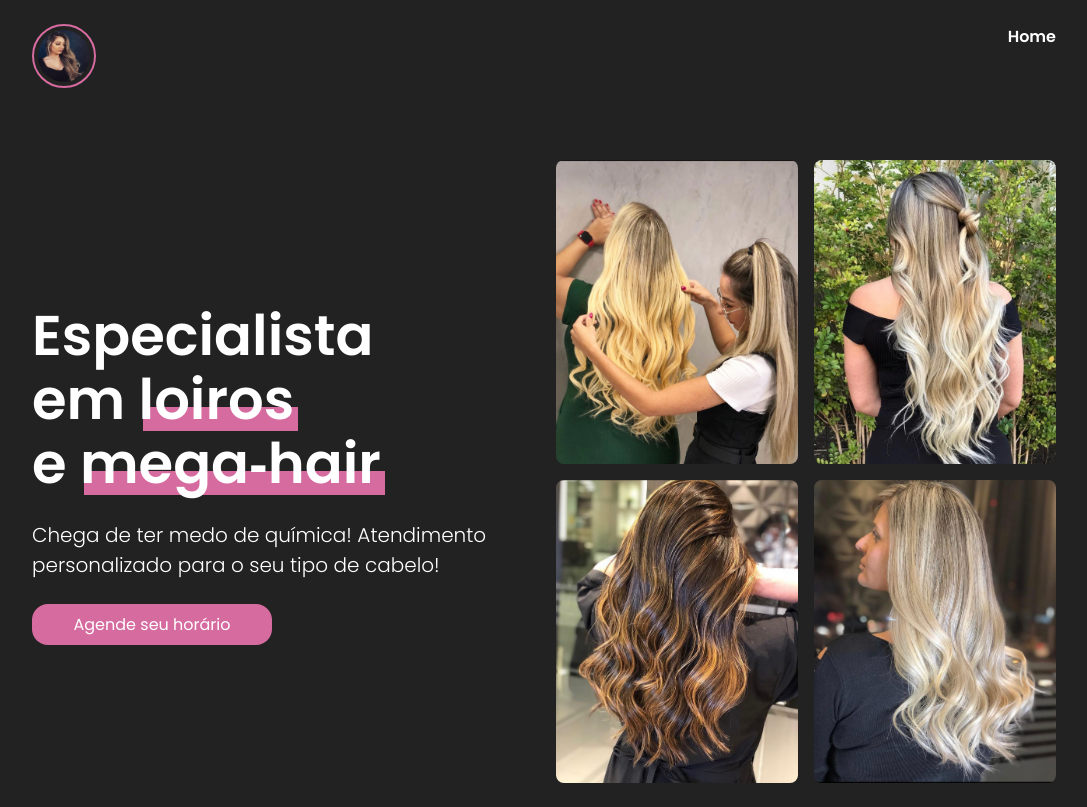
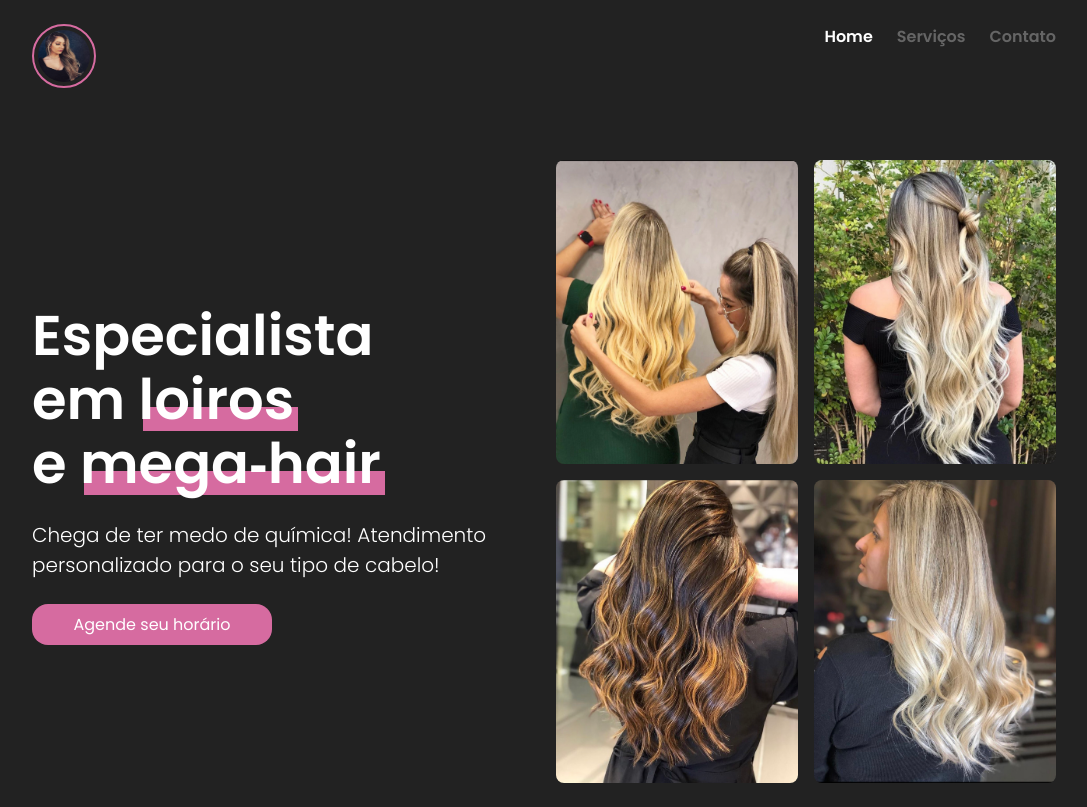
Before and after one commit to liverday/rutelima.com, a Next.js app: page / in a window 1280 px wide. Shown: the whole page, without its empty margins (96-1183 px from the left). Built offline with nearby package versions, Linux system fonts and the light colour scheme.

Commit message:
feat: activate links but anchor to same page

```diff
--- a/components/Header/index.tsx
+++ b/components/Header/index.tsx
@@ -20,14 +20,14 @@ const Header: React.FC = () => {
 				title: 'Home',
 				href: '/'
 			},
-			// {
-			// 	title: 'Serviços',
-			// 	href: '/servicos'
-			// },
-			// {
-			// 	title: 'Contato',
-			// 	href: '/contato'
-			// }
+			{
+				title: 'Serviços',
+				href: '#'
+			},
+			{
+				title: 'Contato',
+				href: '#'
+			}
 		]
 	}, []);
 
```
